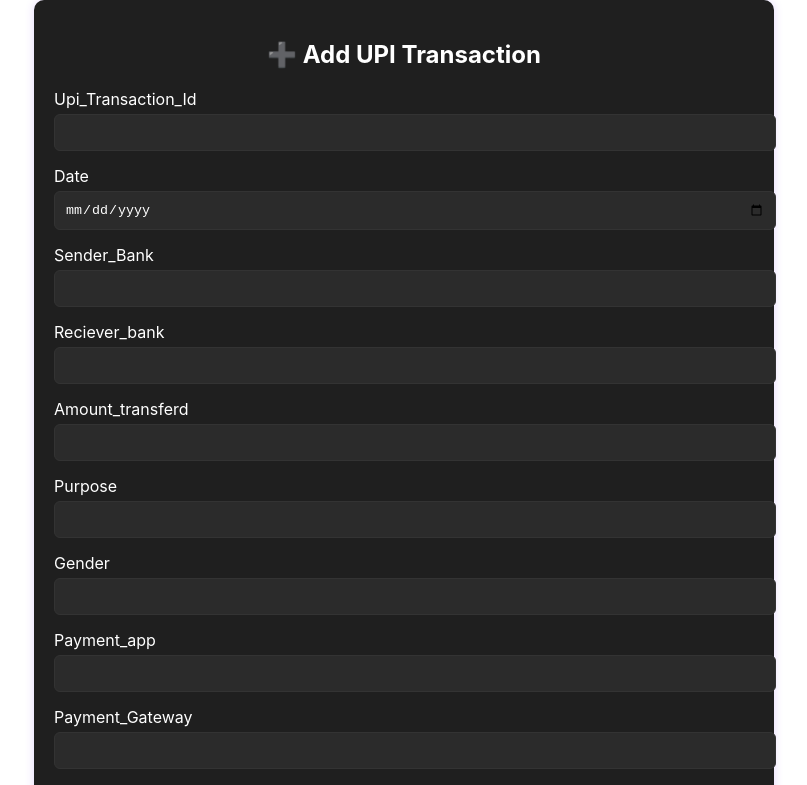
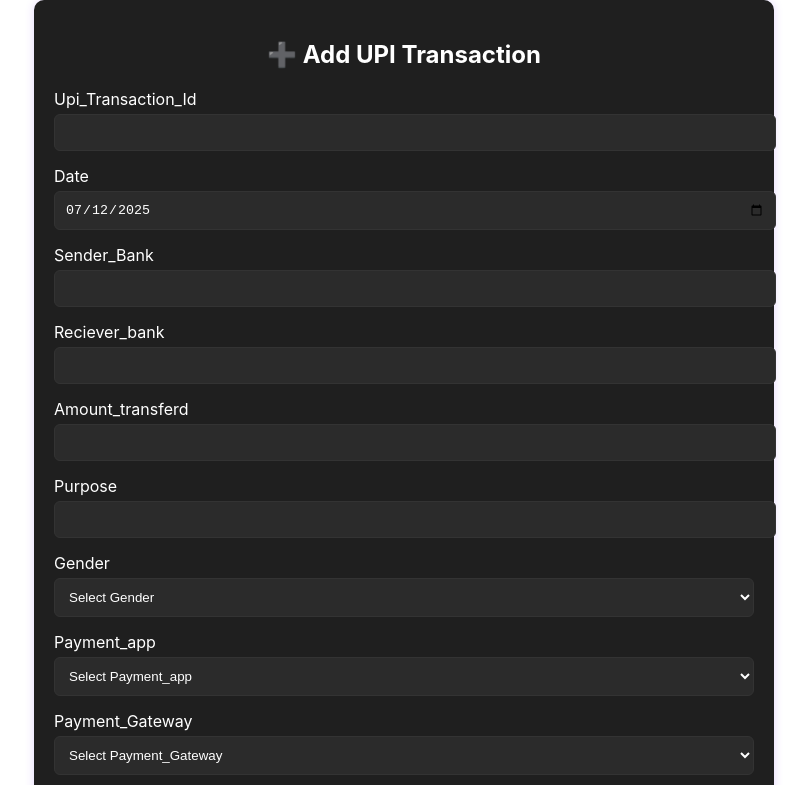
Before and after one commit to vishal09111/upi-backend, a React (Create React App) app in the folder upi-client/: page /add-transaction in a window 1280 px wide. Shown: the top 785 px of the page, without its empty margins (236-1043 px from the left). Built offline with nearby package versions, Linux system fonts and the light colour scheme.

Commit message:
Updated main.py

```diff
--- a/upi-client/src/components/AddTransaction.js
+++ b/upi-client/src/components/AddTransaction.js
@@ -1,10 +1,24 @@
-import React, { useState } from "react";
+import React, { useState, useEffect } from "react";
 import axios from "axios";
+import { jwtDecode } from "jwt-decode";
+
+import { ToastContainer, toast } from "react-toastify";
+import "react-toastify/dist/ReactToastify.css";
 
 function AddTransaction({ onSuccess }) {
+  const token = localStorage.getItem("token");
+  let username = "";
+
+  try {
+      const decoded = jwtDecode(token);;
+    username = decoded.sub; // Change this if your JWT uses another field
+  } catch (e) {
+    console.error("Invalid token");
+  }
+
   const [formData, setFormData] = useState({
     Upi_Transaction_Id: "",
-    Date: "",
+    Date: new Date().toISOString().split("T")[0],
     Sender_Bank: "",
     Reciever_bank: "",
     Amount_transferd: "",
@@ -15,12 +29,18 @@ function AddTransaction({ onSuccess }) {
     Device_type: "",
     Age: "",
     Status: "",
-    Sender_Name: "",
+    Sender_Name: username,
     Receiver_Name: "",
   });
 
-  const [message, setMessage] = useState("");
-  const token = localStorage.getItem("token");
+  const [loading, setLoading] = useState(false);
+
+  useEffect(() => {
+    setFormData((prev) => ({
+      ...prev,
+      Sender_Name: username,
+    }));
+  }, [username]);
 
   const handleChange = (e) => {
     const { name, value } = e.target;
@@ -32,18 +52,18 @@ function AddTransaction({ onSuccess }) {
 
   const handleSubmit = async (e) => {
     e.preventDefault();
-    setMessage("");
+    setLoading(true);
 
     try {
       await axios.post("https://upitransaction.onrender.com/upi/add", formData, {
         headers: { Authorization: `Bearer ${token}` },
       });
 
-      setMessage("✅ Transaction added successfully!");
+      toast.success("✅ Transaction added successfully!");
 
       setFormData({
         Upi_Transaction_Id: "",
-        Date: "",
+        Date: new Date().toISOString().split("T")[0],
         Sender_Bank: "",
         Reciever_bank: "",
         Amount_transferd: "",
@@ -54,16 +74,25 @@ function AddTransaction({ onSuccess }) {
         Device_type: "",
         Age: "",
         Status: "",
-        Sender_Name: "",
+        Sender_Name: username,
         Receiver_Name: "",
       });
 
-      if (onSuccess) onSuccess(); // Trigger dashboard refresh
+      if (onSuccess) onSuccess();
     } catch (err) {
-      const msg =
-        err.response?.data?.detail || "❌ Network or server error";
-      setMessage(msg);
+      const msg = err.response?.data?.detail || "❌ Network or server error";
+      toast.error(msg);
+    } finally {
+      setLoading(false);
     }
+  };
+
+  const dropdownOptions = {
+    Gender: ["Male", "Female", "Other"],
+    Payment_app: ["GPay", "PhonePe", "Paytm", "Amazon Pay"],
+    Payment_Gateway: ["Razorpay", "PayU", "BillDesk"],
+    Device_type: ["Mobile", "Desktop", "Tablet"],
+    Status: ["Success", "Failed", "Pending"],
   };
 
   return (
@@ -80,11 +109,15 @@ function AddTransaction({ onSuccess }) {
     >
       <h2 style={{ textAlign: "center" }}>➕ Add UPI Transaction</h2>
       <form onSubmit={handleSubmit}>
-        {Object.keys(formData).map((key) => (
+        {Object.keys(formData).map((key) => {
+          const isDropdown = Object.keys(dropdownOptions).includes(key);
+
+          return (
             <div key={key}>
               <label style={{ display: "block", marginBottom: "5px" }}>{key}</label>
-            <input
-              type={key === "Date" ? "date" : "text"}
+
+              {isDropdown ? (
+                <select
                   name={key}
                   value={formData[key]}
                   onChange={handleChange}
@@ -98,14 +131,42 @@ function AddTransaction({ onSuccess }) {
                     backgroundColor: "#2b2b2b",
                     color: "#fff",
                   }}
+                >
+                  <option value="">Select {key}</option>
+                  {dropdownOptions[key].map((option) => (
+                    <option key={option} value={option}>
+                      {option}
+                    </option>
+                  ))}
+                </select>
+              ) : (
+                <input
+                  type={key === "Date" ? "date" : "text"}
+                  name={key}
+                  value={formData[key]}
+                  onChange={handleChange}
+                  required
+                  readOnly={key === "Sender_Name"}
+                  style={{
+                    width: "100%",
+                    padding: "10px",
+                    marginBottom: "15px",
+                    borderRadius: "6px",
+                    border: "1px solid #333",
+                    backgroundColor: "#2b2b2b",
+                    color: "#fff",
+                  }}
                 />
+              )}
             </div>
-        ))}
+          );
+        })}
         <button
           type="submit"
+          disabled={loading}
           style={{
             padding: "12px 20px",
-            background: "#7d3cff",
+            background: loading ? "#aaa" : "#7d3cff",
             border: "none",
             borderRadius: "6px",
             color: "#fff",
@@ -115,15 +176,11 @@ function AddTransaction({ onSuccess }) {
             transition: "all 0.3s",
           }}
         >
-          Add Transaction
+          {loading ? "Adding..." : "Add Transaction"}
         </button>
       </form>
 
-      {message && (
-        <p style={{ marginTop: "15px", color: "#4caf50", fontWeight: "bold" }}>
-          {message}
-        </p>
-      )}
+      <ToastContainer position="bottom-right" />
     </div>
   );
 }
```
Also changed, not shown: 1 other file (tests, documents, lock files or other folders). Lines whose indentation alone changed are shown as unchanged.
